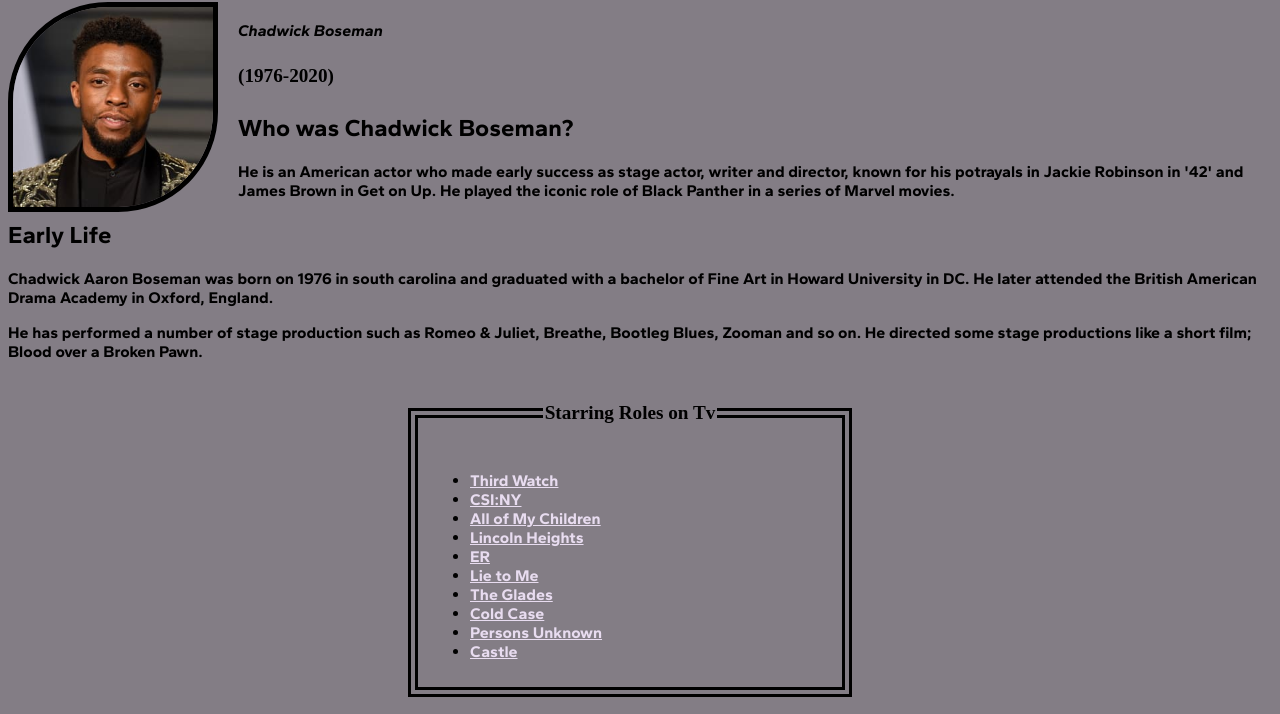
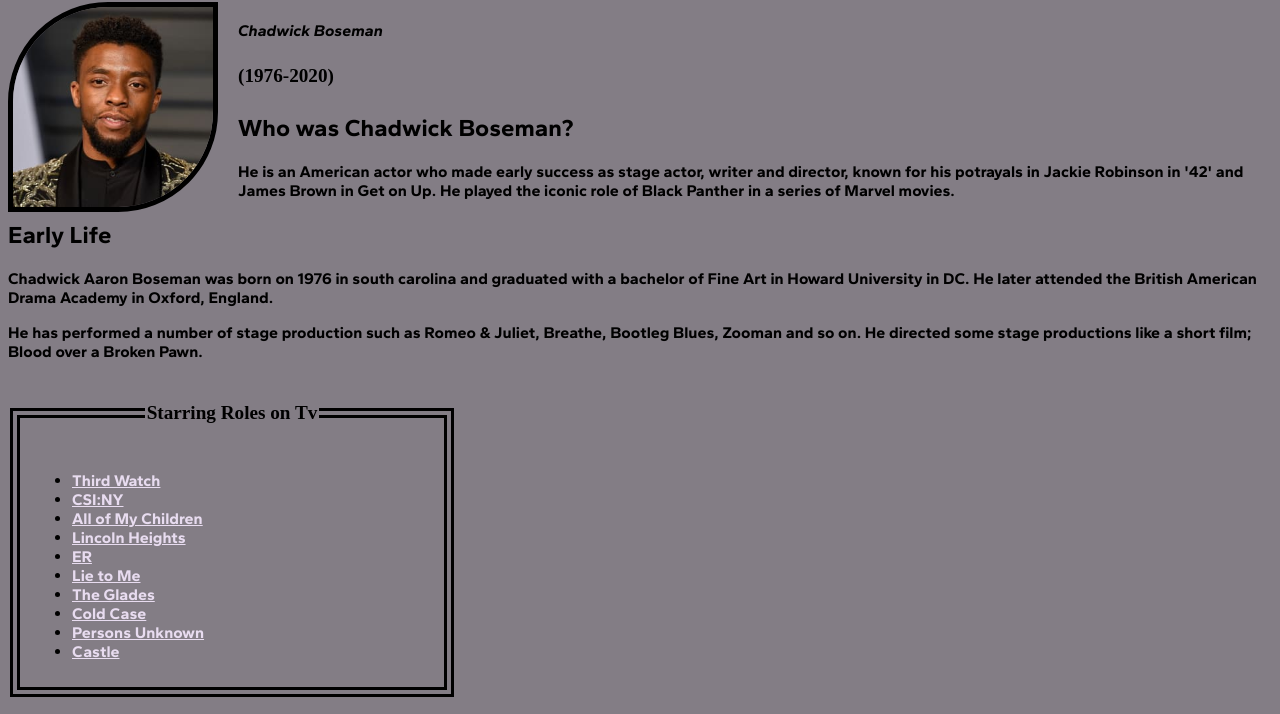
Before and after one commit to SolomonOdunusi/2ndTribute-Assignment, a plain HTML site: page index.html in a window 1280 px wide. Shown: the part 79-793 px from the top of the page. Drawn offline with Linux system fonts and the light colour scheme; a web font is replaced by a local one.

Commit message:
Update Chadwick.css

```diff
--- a/Chadwick.css
+++ b/Chadwick.css
@@ -9,7 +9,7 @@ body {font-family: 'Gantari', sans-serif; font-weight: bolder; background-color:
 a {color: #e8dcf0;}
 .tv {border: double 10px;}
 .personal {border: dotted;}
-fieldset {max-width: 400px; border-color: #f3c6c6;  margin-left: 400px;}
+fieldset {max-width: 400px; border-color: #f3c6c6;}
 h3 {font-family: 'Carme', sans-serif;}
 h4 {font-family: 'Alegreya SC', serif; font-size: larger;}
 legend {font-weight: bolder; text-align: center;}
```
